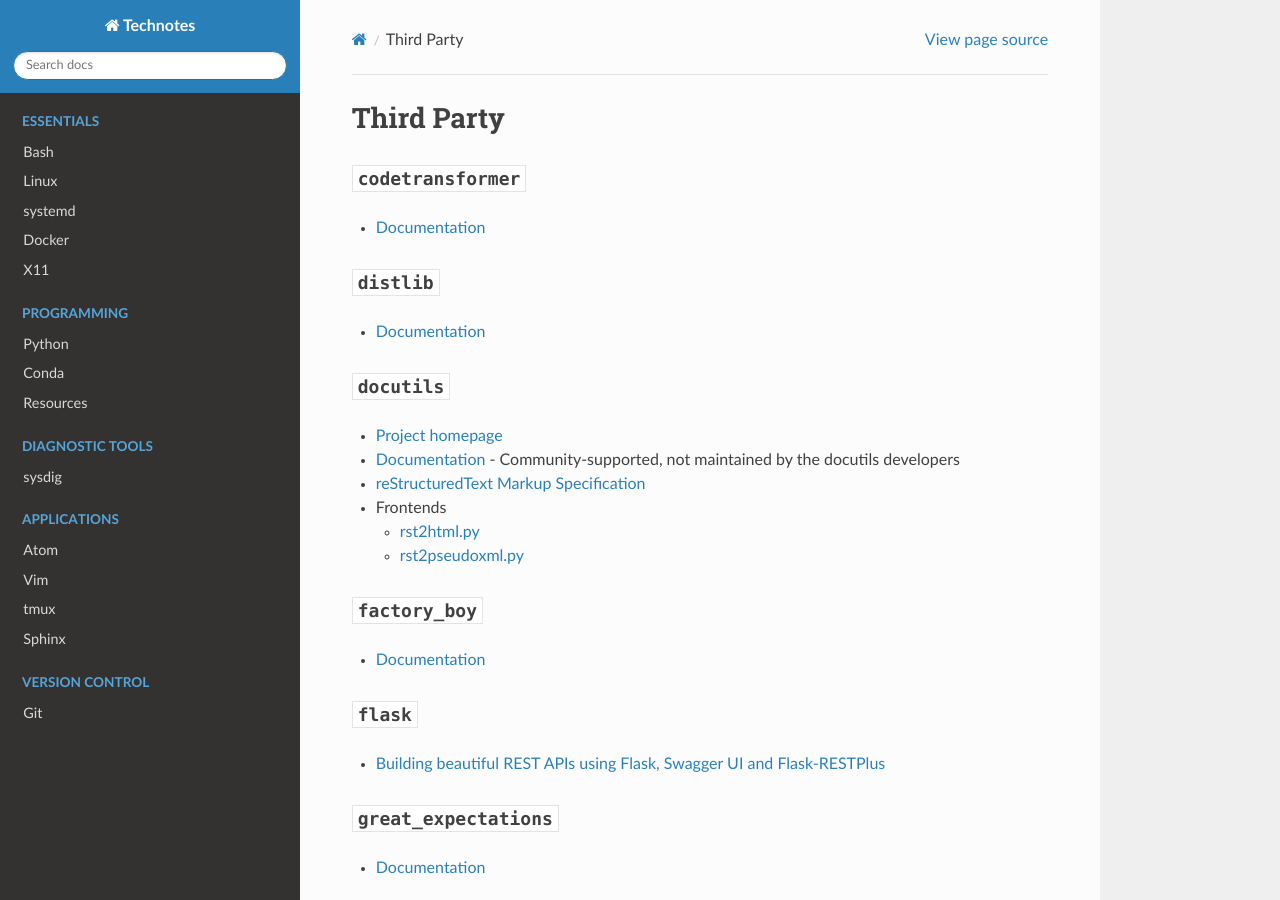
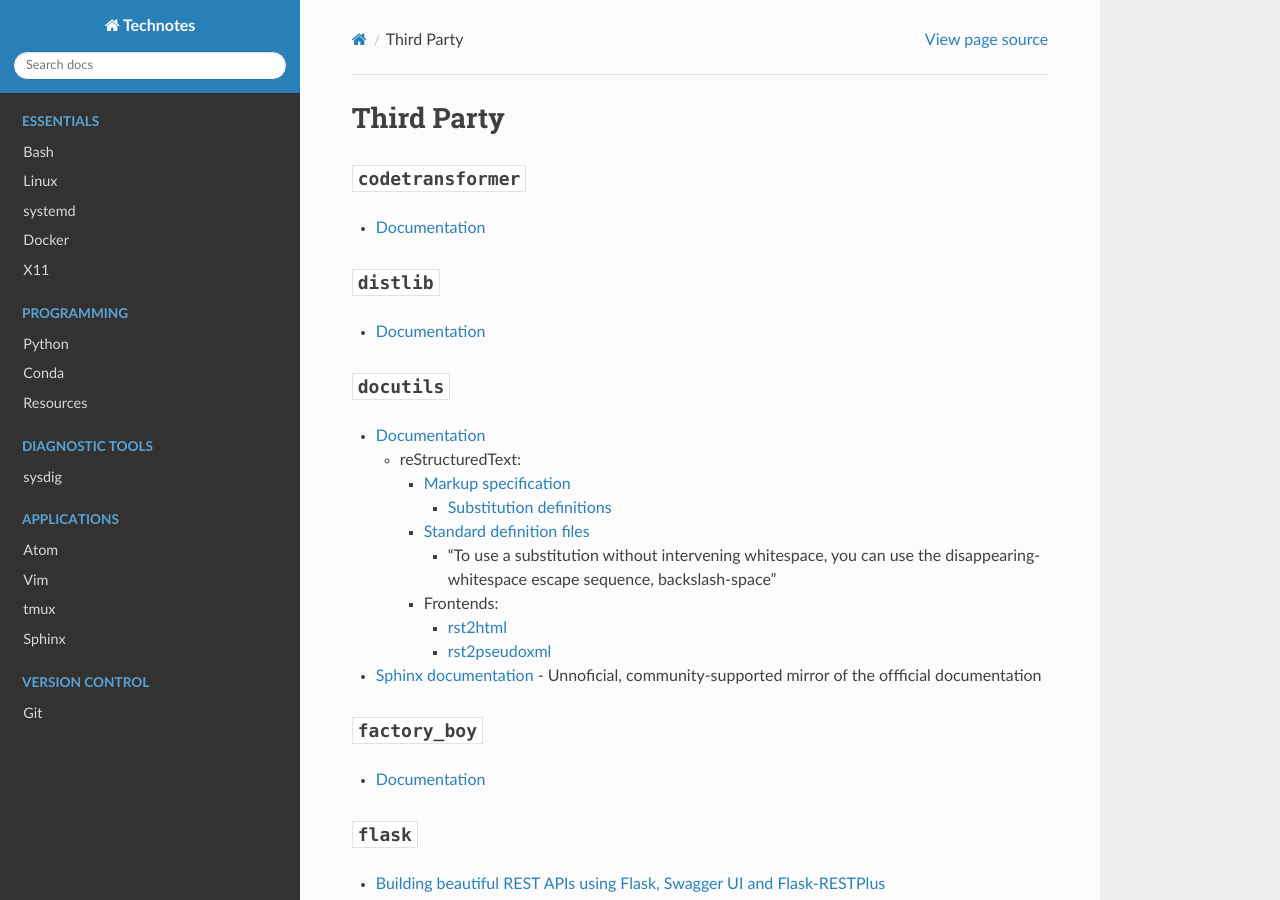
Before and after one commit to heterotopian/technotes, a Sphinx documentation site: the page built from source/python/thirdparty.rst, in a window 1280 px wide and 900 px high. Built offline with Sphinx 7.4.7 and the Read the Docs theme 2.0.0, drawn with Linux system fonts in a browser that asks for light colours.

Commit message:
Reorganize Sphinx & reST resources

```diff
--- a/source/python/thirdparty.rst
+++ b/source/python/thirdparty.rst
@@ -15,18 +15,30 @@
 - `Documentation <http://distlib.readthedocs.io/en/latest/>`_
 
 
+.. _python_module_docutils:
+
 :py:mod:`docutils`
 ------------------
 
-- `Project homepage <http://docutils.sourceforge.net/>`_
-- `Documentation <https://docutils.readthedocs.io/en/sphinx-docs/>`_ -
-  Community-supported, not maintained by the docutils developers
-- `reStructuredText Markup Specification <http://docutils.sourceforge.net/docs/ref/rst/restructuredtext.html>`_
-- Frontends
+- `Documentation <http://docutils.sourceforge.net/>`_
 
-  - `rst2html.py <http://docutils.sourceforge.net/docs/user/tools.html#rst2html-py>`_
-  - `rst2pseudoxml.py <http://docutils.sourceforge.net/docs/user/tools.html#rst2pseudoxml-py>`_
+  - reStructuredText:
 
+    - `Markup specification <http://docutils.sourceforge.net/docs/ref/rst/restructuredtext.html>`_
+
+      - `Substitution definitions  <http://docutils.sourceforge.net/docs/ref/rst/restructuredtext.html#substitution-definitions>`_
+
+    - `Standard definition files <http://docutils.sourceforge.net/docs/ref/rst/definitions.html>`_
+
+      - "To use a substitution without intervening whitespace, you can use the disappearing-whitespace escape sequence, backslash-space"
+
+    - Frontends:
+
+      - `rst2html <http://docutils.sourceforge.net/docs/user/tools.html#rst2html-py>`_
+      - `rst2pseudoxml <http://docutils.sourceforge.net/docs/user/tools.html#rst2pseudoxml-py>`_
+
+- `Sphinx documentation <https://docutils.readthedocs.io/en/sphinx-docs/>`_ -
+  Unnoficial, community-supported mirror of the offficial documentation
 
 :py:mod:`factory_boy`
 ---------------------
--- a/source/sphinx.rst
+++ b/source/sphinx.rst
@@ -10,7 +10,8 @@
 ============================================
 
 - :ref:`sphinx:templating`
-
+- `Substitutions <http://www.sphinx-doc.org/en/master/usage/restructuredtext/basics.html#substitutions>`_
+  (See also: :ref:`python_module_docutils`)
 - `Extensions <https://www.sphinx-doc.org/en/master/usage/extensions/>`_
 
   - `Showing all links of an Intersphinx mapping file <https://www.sphinx-doc.org/en/master/usage/extensions/intersphinx.html#showing-all-links-of-an-intersphinx-mapping-file>`_
```
